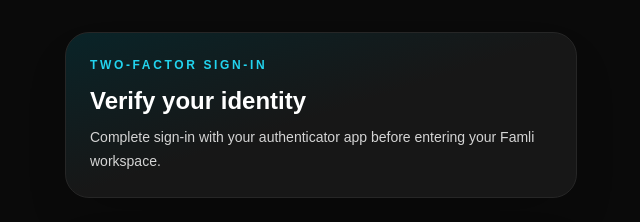
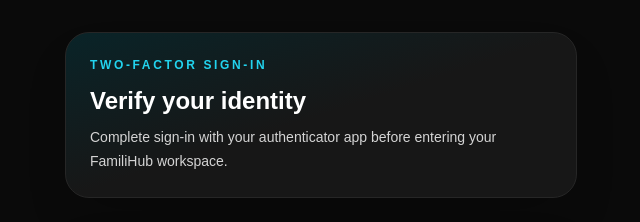
Before and after one commit to yathibuilds/famili, a Next.js app: page /auth/mfa in a window 1280 px wide. Shown: the top 222 px of the page, without its empty margins (319-959 px from the left). Built offline with nearby package versions, Linux system fonts and the light colour scheme; no server answers.

Commit message:
Update page.tsx

```diff
--- a/src/app/auth/mfa/page.tsx
+++ b/src/app/auth/mfa/page.tsx
@@ -87,10 +87,12 @@
     <main className="min-h-screen bg-neutral-950 px-6 py-8 text-white md:px-10">
       <div className="mx-auto grid max-w-lg gap-6">
         <div className="rounded-3xl border border-neutral-800 bg-gradient-to-br from-cyan-500/15 via-neutral-900 to-neutral-900 p-6 shadow-2xl shadow-black/20">
-          <p className="text-xs font-semibold uppercase tracking-[0.22em] text-cyan-400">Two-factor sign-in</p>
+          <p className="text-xs font-semibold uppercase tracking-[0.22em] text-cyan-400">
+            Two-factor sign-in
+          </p>
           <h1 className="mt-3 text-2xl font-semibold">Verify your identity</h1>
           <p className="mt-2 text-sm leading-6 text-neutral-300">
-            Complete sign-in with your authenticator app before entering your Famli workspace.
+            Complete sign-in with your authenticator app before entering your FamiliHub workspace.
           </p>
         </div>
 
```
